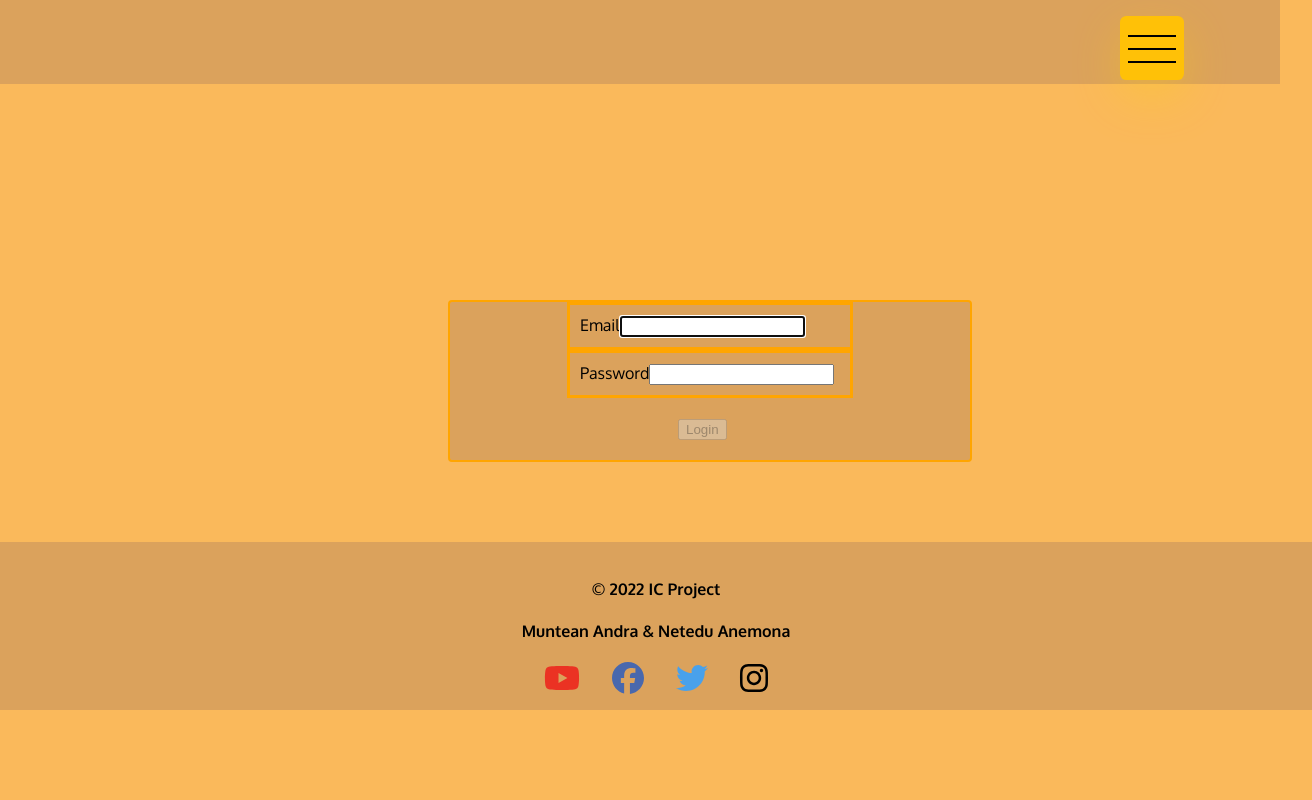
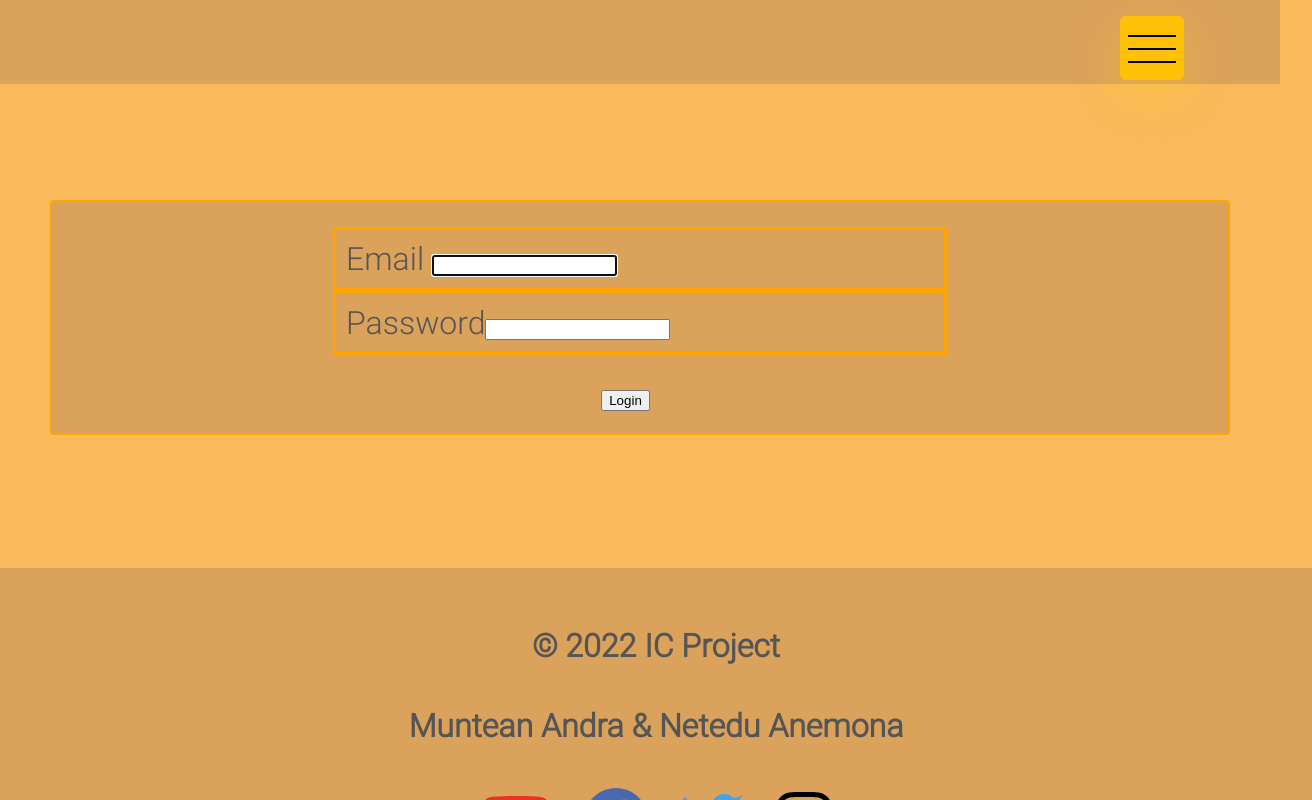
Before and after one commit to MunteanAndra/anterest, a React (Create React App) app in the folder anterestproject/: page /Login in a window 1280 px wide. Shown: the whole page, 1312 px wide, since content can reach past the window. Built offline with nearby package versions, Linux system fonts and the light colour scheme.

Commit message:
Fixed footer and animate text in home

```diff
--- a/anterestproject/src/Components/Footer.css
+++ b/anterestproject/src/Components/Footer.css
@@ -4,9 +4,10 @@
   bottom: 0;
   left: 0;
   width: 100%;
-
+  height:25%;
   text-align: center;
   margin-top:80px;
+  position:fixed;
 
 }
 
--- a/anterestproject/src/Components/Footer.js
+++ b/anterestproject/src/Components/Footer.js
@@ -8,7 +8,8 @@ import {
   faInstagram
 } from "@fortawesome/free-brands-svg-icons";
 
-const Footer = () => (
+const Footer = () => {
+return(
   <div className="Footer">
     <h4>&copy; 2022 IC Project</h4>
     <h4>Muntean Andra & Netedu Anemona</h4>
@@ -33,5 +34,5 @@ const Footer = () => (
 
 
 );
-
+}
 export default Footer;
--- a/anterestproject/src/Components/SearchBar.css
+++ b/anterestproject/src/Components/SearchBar.css
@@ -31,7 +31,7 @@ body{
     margin: 0;
     padding: 0;
     background: #fab95b;
-    margin-top: 300px;
+    margin-top: 200px;
 }
 .box{
     position: absolute;
--- /dev/null
+++ b/anterestproject/src/Pages/Home.css
@@ -0,0 +1,119 @@
+@import url('https://fonts.googleapis.com/css?family=Roboto:300');
+@font-face {
+  font-family: system;
+  font-style: normal;
+  font-weight: 500;
+  src: local(".SFNSText-Light"), local(".HelveticaNeueDeskInterface-Light"), local(".LucidaGrandeUI"), local("Ubuntu Light"), local("Segoe UI Light"), local("Roboto-Light"), local("DroidSans"), local("Tahoma");
+}
+
+.text1 {
+  font-size:2em;
+  font-weight:bold;
+  float:left;
+  opacity:0;
+  position:absolute;
+  top:40%;
+  left:40%;
+}
+.text2 {
+  font-size:3em;
+  font-weight:bold;
+  float:left;
+  opacity:0;
+  position:absolute;
+  top:40%;
+  left:40%;
+}
+
+.text1 {
+  animation: text1anim 10s infinite;
+}
+
+.text2 {
+  animation: text2anim 10s infinite;
+}
+@keyframes text1anim {
+  0%{
+    opacity: 0;
+  }
+  10%{
+    opacity: 1;
+  }
+  20% {
+    opacity:0;
+  }
+}
+
+
+@keyframes text2anim {
+  20%{
+    opacity: 0;
+  }
+  30%{
+    opacity: 1;
+  }
+  40% {
+    opacity:0;
+  }
+}
+body {
+
+  color:#555;
+  font-family:system;
+  font-weight:300;
+  font-size:32px;
+
+}
+
+.App {
+  text-align: center;
+}
+
+.App-logo {
+  pointer-events: none;
+  margin-right: 80%;
+  top: 1rem;
+}
+
+@media (prefers-reduced-motion: no-preference) {
+  .App-logo {
+    animation: App-logo-spin infinite 20s linear;
+  }
+}
+
+.logo {
+  background-color: #fab95b;
+  min-height: 0vh;
+  display: flex;
+  flex-direction: column;
+  align-items: center;
+  justify-content: center;
+  font-size: calc(10px + 2vmin);
+  color: #1e2545;
+
+
+}
+
+.App-link {
+  color: #61dafb;
+}
+
+.Options{
+    text-align: left;
+    height: auto;
+    width: auto;
+    margin: 90px;
+    margin-bottom: 80%;
+
+    display: grid;
+}
+
+
+@keyframes App-logo-spin {
+  from {
+    transform: rotate(0deg);
+  }
+  to {
+    transform: rotate(360deg);
+  }
+}
--- /dev/null
+++ b/anterestproject/src/Pages/Home.js
@@ -0,0 +1,24 @@
+import {BrowserRouter as Router, Routes, Route, Redirect} from 'react-router-dom';
+import './Home.css';
+//import logoanterest from '../logoanterest.jpeg';
+import anterest from '../anterest.jpeg';
+
+function Home() {
+  return (
+    <div className="home">
+
+    <header className="logo">
+            <img src={anterest} className="App-logo" alt="logo" />
+          </header>
+          <div className="animate">
+    <div className="text1">Who do you call for curious ants?</div>
+    <div className="text2">
+      <span>ANTEREST</span>
+    </div>
+    </div>
+
+    </div>
+  );
+}
+
+export default Home;
--- a/anterestproject/src/Pages/Login.css
+++ b/anterestproject/src/Pages/Login.css
@@ -1,26 +1,23 @@
 
   .Login form {
-    margin: 0 auto;
-    max-width: 520px;
     border: 2px solid orange;
-    border-radius: 4px;
-    background-color: #DBA25C;
-    center: 75px;
-    margin: 50px;
-    margin-left: 35%;
-   margin-top:200px;
+      border-radius: 4px;
+      background-color: #DBA25C;
+      margin: 50px;
+      padding-top:25px;
+    display: block;
         }
 
   .email{
    margin: auto;
-    width: 50%;
+    width: 100%;
     border: 3px solid orange;
     padding: 10px;
   }
 
   .password{
    margin: auto;
-    width: 50%;
+    width: 100%;
     border: 3px solid orange;
     padding: 10px;
   }
@@ -29,5 +26,5 @@
    margin: auto;
     width: 50%;
     padding: 20px;
-    margin-left: 40%
+    margin-left: 45%
   }
--- a/anterestproject/src/Pages/Login.js
+++ b/anterestproject/src/Pages/Login.js
@@ -20,7 +20,7 @@ export default function Login() {
       <Form onSubmit={handleSubmit}>
       <div className="email">
         <Form.Group size="lg" controlId="email">
-          <Form.Label>Email</Form.Label>
+          <Form.Label>Email          </Form.Label>
           <Form.Control
             autoFocus
             type="email"
@@ -40,7 +40,7 @@ export default function Login() {
         </Form.Group>
         </div>
         <div className="button">
-        <Button block size="lg" type="submit" disabled={!validateForm()}>
+        <Button block size="lg" type="submit" able={!validateForm()}>
           Login
         </Button>
         </div>
--- a/anterestproject/src/Pages/Register.css
+++ b/anterestproject/src/Pages/Register.css
@@ -2,7 +2,6 @@
 border: 2px solid orange;
   border-radius: 4px;
   background-color: #DBA25C;
-
   margin: 50px;
   padding-top:25px;
 display: block;
@@ -41,4 +40,5 @@ display: block;
   width: 50%;
   margin-left: 600px;
   padding: 20px;
+   margin-left: 45%
 }
--- a/anterestproject/src/Pages/Register.js
+++ b/anterestproject/src/Pages/Register.js
@@ -76,7 +76,7 @@ export default function Register() {
         </Form.Group>
         </div>
         <div className="buton">
-        <Button block size="lg" type="submit" disabled={!validateForm()} onClick={register}>
+        <Button block size="lg" type="submit" able={!validateForm()} onClick={register}>
           Register
         </Button>
         </div>
```
Also changed, not shown: anterestproject/src/anterest.jpeg (added).
